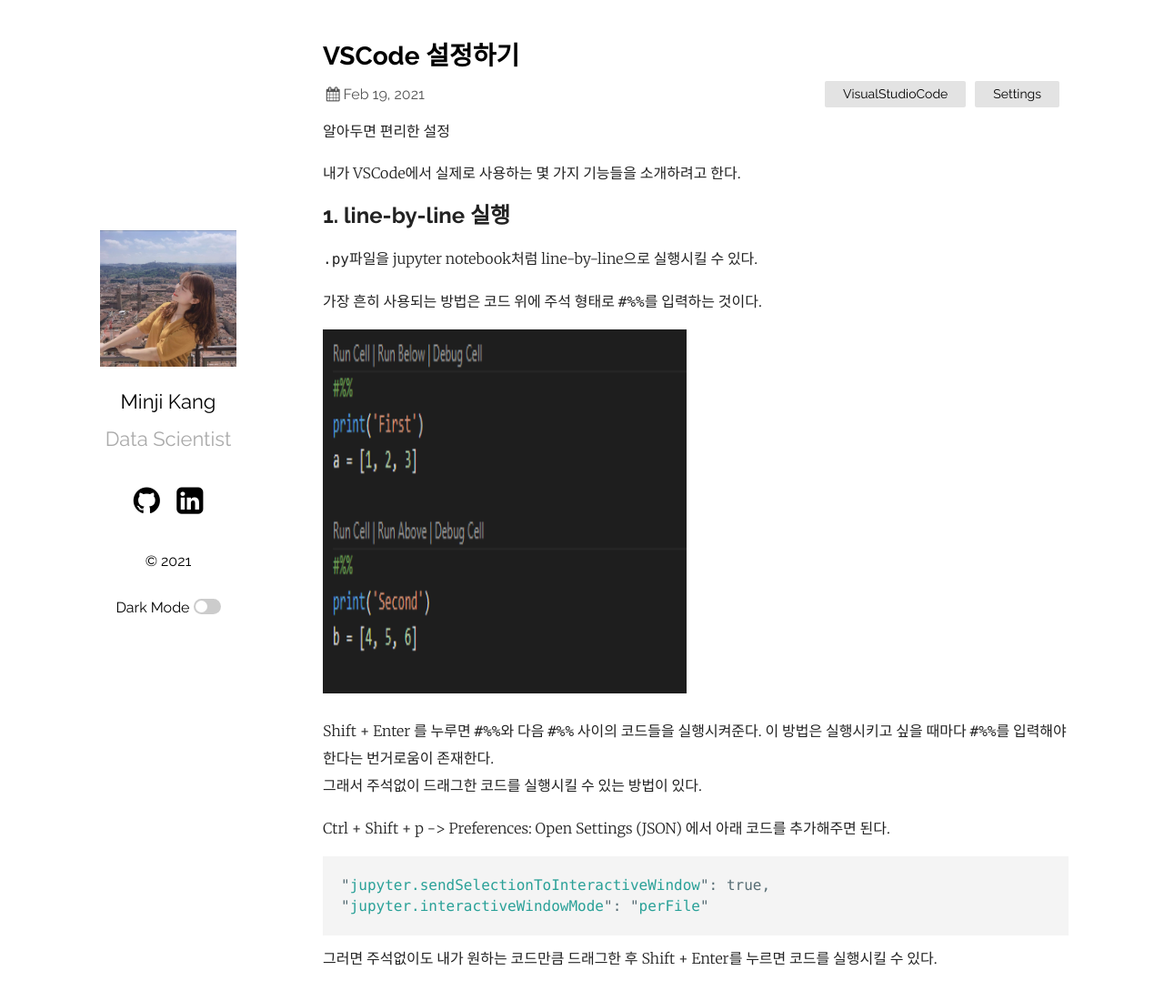
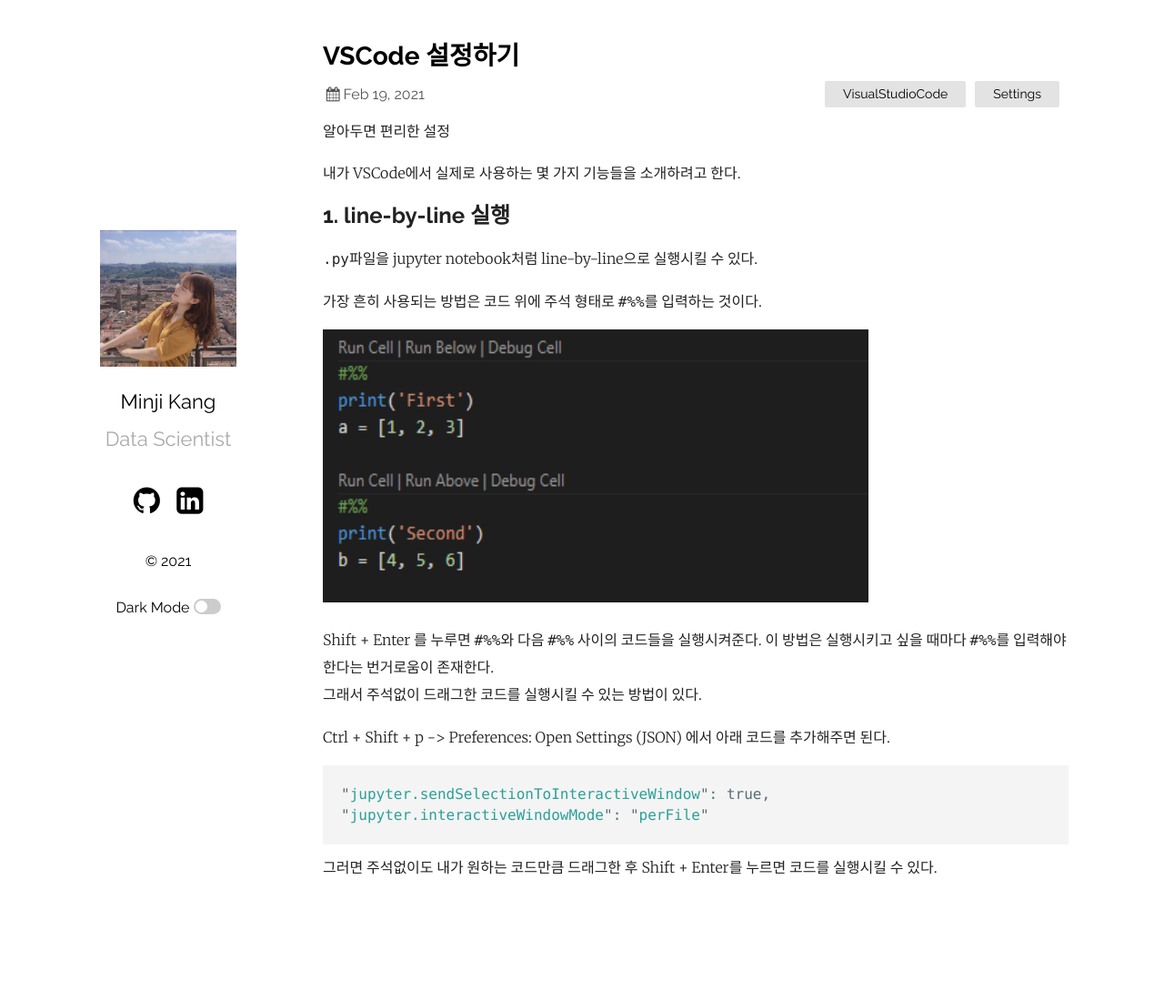
Before and after one commit to mmminji/mmminji.github.io, a Jekyll site: the page built from _posts/2021-02-19-vscode_interactive.markdown, in a window 1280 px wide and 1113 px high. Shown: the top 1100 px of the window at 91% size. Built offline with Jekyll 4.4.1, drawn with Linux system fonts in a browser that asks for light colours; comment, search, counter and statistics services are not loaded.

Commit message:
2021-02-19-post

```diff
--- a/_posts/2021-02-19-vscode_interactive.markdown
+++ b/_posts/2021-02-19-vscode_interactive.markdown
@@ -14,7 +14,7 @@ categories: VisualStudioCode Settings
 
 가장 흔히 사용되는 방법은 코드 위에 주석 형태로 `#%%`를 입력하는 것이다.
 
-![](https://github.com/mmminji/mmminji.github.io/blob/main/assets/post_pics/cell.PNG?raw=true){: width="400" height="400"}
+![](https://github.com/mmminji/mmminji.github.io/blob/main/assets/post_pics/cell.PNG?raw=true){: width="600" height="300"}
 
 Shift + Enter 를 누루면 `#%%`와 다음 `#%%` 사이의 코드들을 실행시켜준다. 이 방법은 실행시키고 싶을 때마다 `#%%`를 입력해야 한다는 번거로움이 존재한다.
 그래서 주석없이 드래그한 코드를 실행시킬 수 있는 방법이 있다.
```
